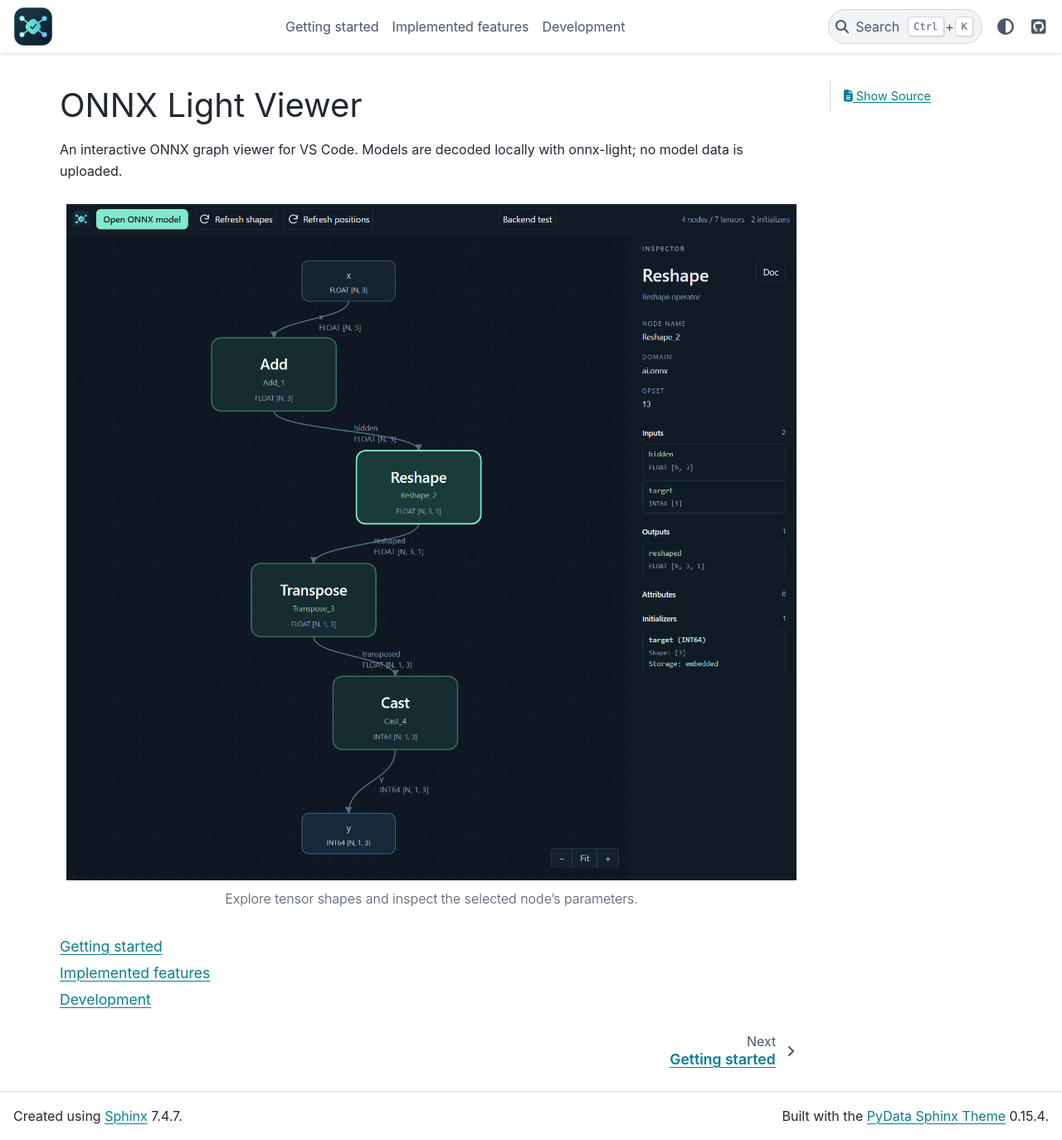
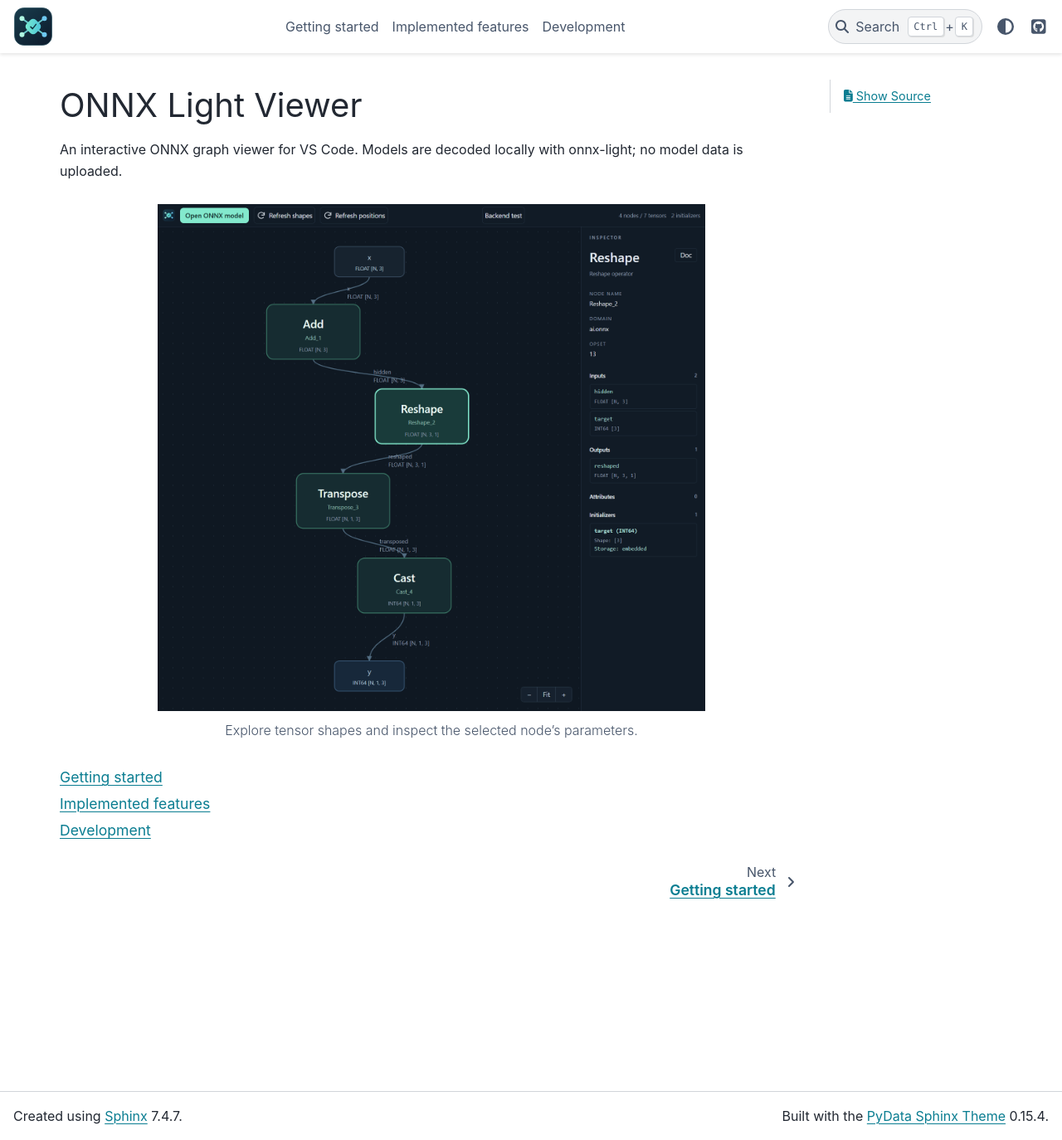
Before and after one commit to xadupre/onnx-light-viewer, a Sphinx documentation site: the page built from docs/index.rst, in a window 1280 px wide and 1374 px high. Shown: the whole window at 83% size. Built offline with Sphinx 7.4.7 and the PyData theme 0.15.4, drawn with Linux system fonts in a browser that asks for light colours.

Commit message:
Display viewer snapshot at 75 percent width
Co-authored-by: Copilot <223556219+Copilot@users.noreply.github.com>

```diff
--- a/docs/index.rst
+++ b/docs/index.rst
@@ -6,7 +6,7 @@ onnx-light; no model data is uploaded.
 
 .. figure:: _static/viewer-snapshot.png
    :alt: ONNX Light Viewer showing a graph with symbolic tensor shapes and the Reshape node's parameters.
-   :width: 100%
+   :width: 75%
 
    Explore tensor shapes and inspect the selected node's parameters.
 
```
Also changed, not shown: README.md (+1 -1 lines).
